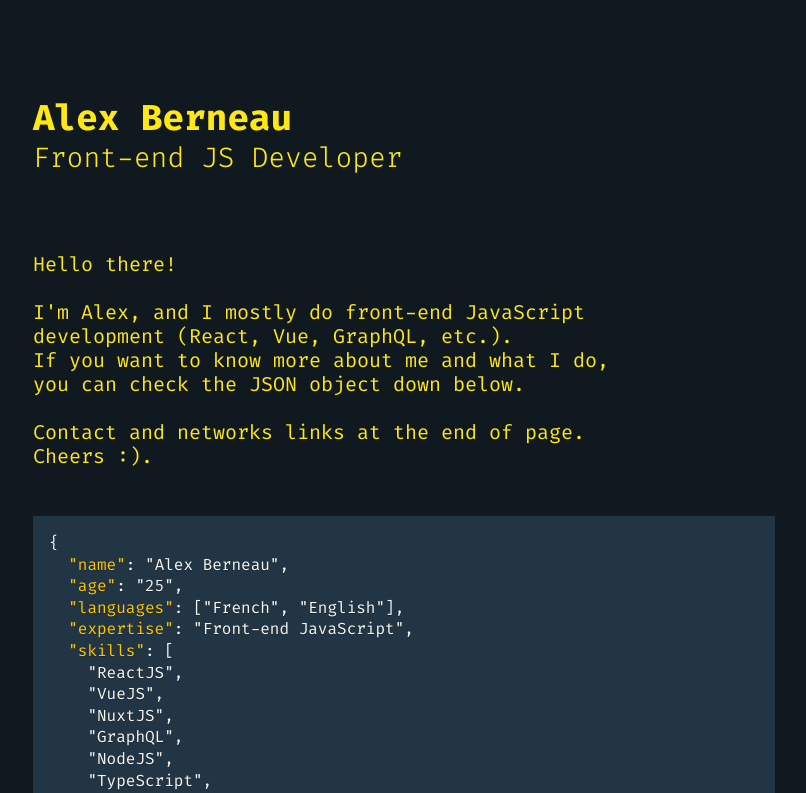
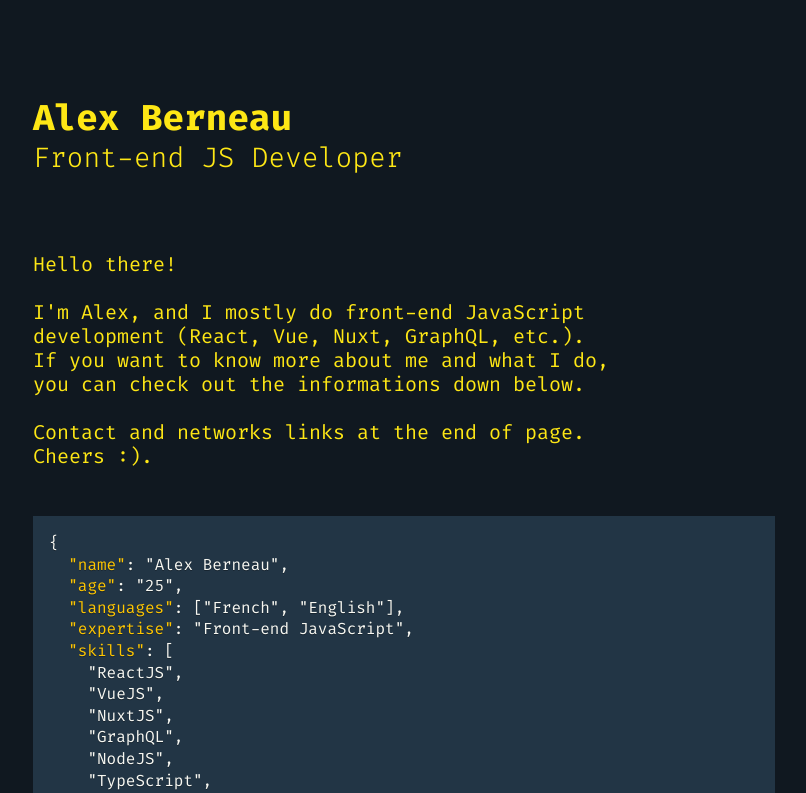
Before and after one commit to nothaldir/portfolio-react, a React (Create React App) app: page / in a window 1280 px wide. Shown: the top 793 px of the page, without its empty margins (95-901 px from the left). Built offline with nearby package versions, Linux system fonts and the light colour scheme.

Commit message:
update intro

```diff
--- a/src/components/Header/index.tsx
+++ b/src/components/Header/index.tsx
@@ -44,10 +44,9 @@
         <br />
         <br />
         I'm Alex, and I mostly do front-end JavaScript development (React, Vue,
-        GraphQL, etc.).
+        Nuxt, GraphQL, etc.).
         <br />
-        If you want to know more about me and what I do, you can check the JSON
-        object down below.
+        If you want to know more about me and what I do, you can check out the informations down below.
         <br />
         <br />
         Contact and networks links at the end of page.
```
